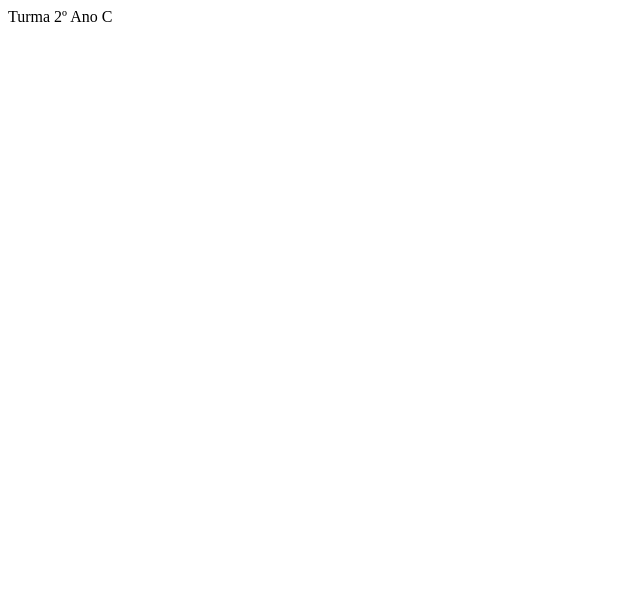
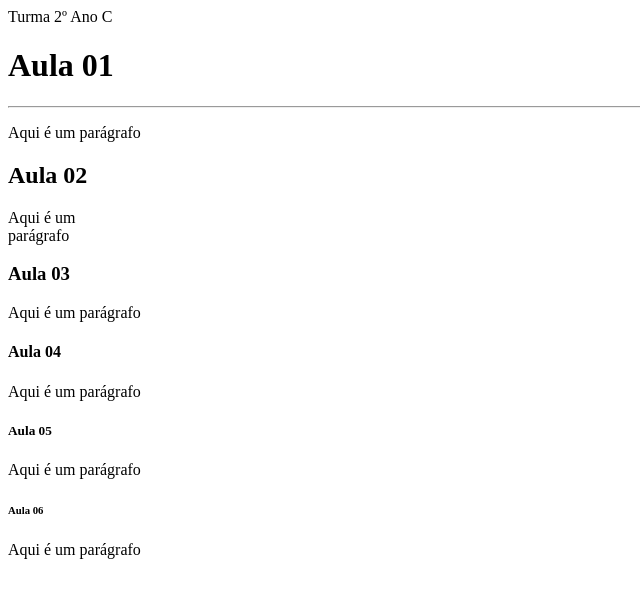
Before and after one commit to ProfLeandroPrado2023/2c, a plain HTML site: page index.html in a window 1280 px wide. Shown: the whole page, without its empty margins (0-640 px from the left). Drawn offline with Linux system fonts and the light colour scheme.

Commit message:
Add files via upload

```diff
--- a/index.html
+++ b/index.html
@@ -7,5 +7,21 @@
 </head>
 <body>
     Turma 2º Ano C
+        <h1>Aula 01</h1>
+        <hr>
+            <p>Aqui
+                é
+                um
+                parágrafo</p>
+            <h2>Aula 02</h2>
+                <p>Aqui é um <br> parágrafo</p>
+                <h3>Aula 03</h3>
+                    <p>Aqui é um parágrafo</p>
+                    <h4>Aula 04</h4>
+                        <p>Aqui é um parágrafo</p>
+                        <h5>Aula 05</h5>
+                            <p>Aqui é um parágrafo</p>
+                            <h6>Aula 06</h6>
+                                <p>Aqui é um parágrafo</p>
 </body>
 </html>
```
